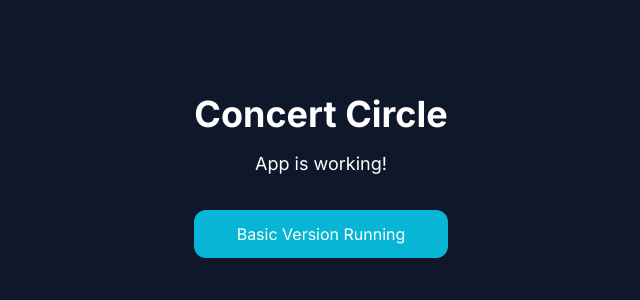
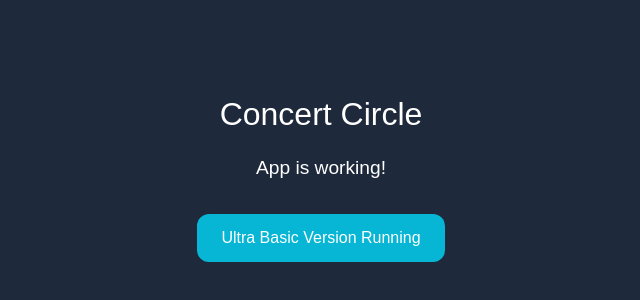
Before and after one commit to Panth09/concert-circle-verse, a React (Vite) app: page / in a window 1280 px wide. Shown: the part 224-524 px from the top of the page, without its empty margins (319-959 px from the left). Built offline with nearby package versions, Linux system fonts and the light colour scheme; no server answers.

Commit message:
Fix runtime error
Resolve runtime error by debugging and isolating the issue.

```diff
--- a/src/App.tsx
+++ b/src/App.tsx
@@ -1,15 +1,29 @@
 import React from 'react';
 
 function App() {
-  console.log('App component is rendering - basic version');
+  console.log('App component is rendering - ultra basic version');
 
   return (
-    <div className="min-h-screen bg-slate-900 flex items-center justify-center">
-      <div className="text-center text-white">
-        <h1 className="text-4xl font-bold mb-4">Concert Circle</h1>
-        <p className="text-lg mb-8">App is working!</p>
-        <div className="bg-cyan-500 text-white px-6 py-3 rounded-xl">
-          Basic Version Running
+    <div style={{
+      minHeight: '100vh',
+      backgroundColor: '#1e293b',
+      display: 'flex',
+      alignItems: 'center',
+      justifyContent: 'center',
+      color: 'white',
+      fontFamily: 'Arial, sans-serif'
+    }}>
+      <div style={{ textAlign: 'center' }}>
+        <h1 style={{ fontSize: '2rem', marginBottom: '1rem' }}>Concert Circle</h1>
+        <p style={{ fontSize: '1.2rem', marginBottom: '2rem' }}>App is working!</p>
+        <div style={{
+          backgroundColor: '#06b6d4',
+          color: 'white',
+          padding: '12px 24px',
+          borderRadius: '12px',
+          display: 'inline-block'
+        }}>
+          Ultra Basic Version Running
         </div>
       </div>
     </div>
--- a/src/main.tsx
+++ b/src/main.tsx
@@ -1,5 +1,7 @@
 import { createRoot } from 'react-dom/client'
 import App from './App.tsx'
-import './index.css'
+// import './index.css'  // Temporarily commented out to test
+
+console.log('main.tsx is executing');
 
 createRoot(document.getElementById("root")!).render(<App />);
```
